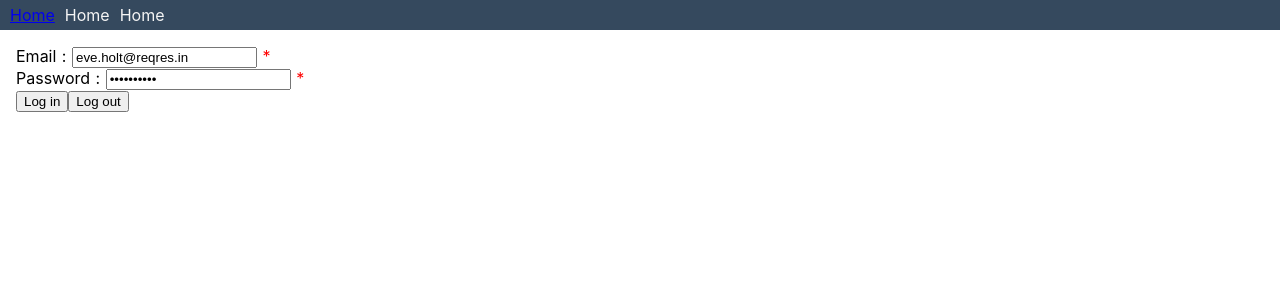
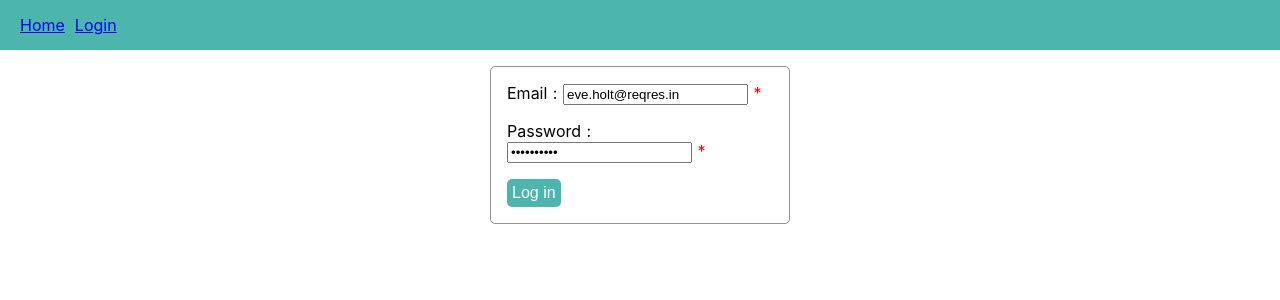
Before and after one commit to pathpi23/NuxtFtVueX, a Nuxt app: page /logIn in a window 1280 px wide. Shown: the top 300 px of the page. Built offline with nearby package versions, Linux system fonts and the light colour scheme.

Commit message:
Decorate a bit

```diff
--- a/assets/scss/main.scss
+++ b/assets/scss/main.scss
@@ -0,0 +1,38 @@
+$little:5px;
+$small:1rem;
+$medium:2rem;
+$large:3rem;
+$grayborder:#909497;
+$submit:#45B39D;
+$primary: #4DB6AC;
+$activeprime: #f5f5f5;
+$visitprime: #D0ECE7;
+.container {
+  padding: $small;
+}
+.card{
+  margin:auto;
+  p{
+    padding-bottom:$small;
+  }
+  span{
+    padding-bottom:$little;
+  }
+  padding: $small;
+  width: 300px;
+  border-radius: 5px;
+  border-style: solid;
+  border-color: $grayborder;
+  border-width: 1px;
+}
+.submit{
+  background-color: $primary;
+  border: none;
+  color: white;
+  text-align: center;
+  text-decoration: none;
+  font-size: 16px;
+  border-radius: 5px;
+padding: 5px;
+  cursor: pointer;
+}
--- a/components/menuBar.vue
+++ b/components/menuBar.vue
@@ -4,8 +4,9 @@
       <li>
         <nuxt-link to="/">Home</nuxt-link>
       </li>
-      <li>Home</li>
-      <li>Home</li>
+      <li>
+        <nuxt-link to="/login">Login</nuxt-link>
+      </li>
     </ul>
   </div>
 </template>
@@ -18,17 +19,27 @@
 </script>
 
 <style scoped lang="scss">
-  $primary: #35495e;
+  $primary: #4DB6AC;
+  $activeprime: #f5f5f5;
+  $visitprime: #D0ECE7;
+
   ul {
-    padding: 5px;
+    padding: 15px;
     overflow: auto;
     background: $primary;
   }
-
   li {
+    :visited{
+      color:$visitprime ;
+    }
+    :hover{
+      text-decoration: none;
+      color:$activeprime ;
+    }
     display: inline;
     background: $primary;
-    color: #F5F5F5;
+    color: $activeprime;
     padding: 5px;
   }
+
 </style>
--- a/nuxt.config.js
+++ b/nuxt.config.js
@@ -30,7 +30,9 @@ export default {
   /*
    ** Global CSS
    */
-  css: [],
+  css: [
+    '@/assets/scss/main.scss',
+  ],
   /*
    ** Plugins to load before mounting the App
    ** https://nuxtjs.org/guide/plugins
--- a/package.json
+++ b/package.json
@@ -13,6 +13,7 @@
     "generate": "nuxt build && nuxt export"
   },
   "dependencies": {
+    "@coreui/coreui": "^3.2.2",
     "@coreui/vue": "^3.0.12",
     "@nuxt/typescript-runtime": "^0.4.10",
     "@nuxtjs/auth": "^4.9.1",
@@ -20,6 +21,7 @@
     "@nuxtjs/pwa": "^3.0.0-beta.20",
     "axios": "^0.19.2",
     "body-parser": "^1.19.0",
+    "bulma": "^0.9.0",
     "express": "^4.17.1",
     "express-session": "^1.17.1",
     "nuxt": "^2.13.0",
--- a/pages/index.vue
+++ b/pages/index.vue
@@ -1,34 +1,38 @@
 <template>
+  <div>
+    <menuBar/>
     <div class="container">
-    <nuxt-link to="/login"> Login </nuxt-link>
-    <div>  Counter is : {{ $store.state.counter }}</div>
-    <div> <button @click="increment"> Add data</button></div>
+      <div class="card">
+        <h3>Click to add count</h3>
+        <p>Counter is : {{ $store.state.counter }}</p>
+        <button @click="increment"> Add data</button>
+      </div>
+    </div>
   </div>
 </template>
 <script>
-  import { mapState } from 'vuex'
+  import menuBar from '@/components/menuBar';
+  import {mapState} from 'vuex'
   export default {
+    components: {
+      menuBar
+    },
     data() {
-      return{
-
-      }
+      return {}
     },
-
-  fetch ({ store }) {
+    fetch({store}) {
       store.commit('increment')
     },
     computed: mapState([
       'counter'
     ]),
     methods: {
-    increment () {
+      increment() {
         this.$store.commit('increment')
       }
     }
   }
 </script>
 <style>
-  .container{
-    padding: 20px;
-  }
+
 </style>
--- a/pages/logIn.vue
+++ b/pages/logIn.vue
@@ -2,29 +2,40 @@
   <div>
     <menuBar/>
     <div class="container">
+      <div class="card" v-if="($store.state.token) == null">
         <ValidationProvider rules="required|email" v-slot="{errors}">
-        Email :
+          <p> Email :
             <input v-model="email" type="text" placeholder="example@email.com">
             <span style="color:red">
           *{{ errors[0] }}
         </span>
+          </p>
+
         </ValidationProvider>
-      <br/>
+
         <ValidationProvider v-slot="{errors}">
+          <p>
             Password :
             <input v-model="password" type="password" placeholder="Password">
             <span style="color:red">
           *{{ errors[0] }}
         </span>
+          </p>
+
         </ValidationProvider>
-      <br/>
-      <button @click="handleClickedLogin">Log in</button>
+
+        <button class="submit" @click="handleClickedLogin">Log in</button>
+      </div>
+      <div v-else class="card">
+        <p>You have login!</p>
+        <p>{{$store.state.token}}</p>
         <button @click="handleClickedLogout">Log out</button>
-      <p>{{ $store.state.token }}</p>
-    </div>
 
       </div>
+    </div>
+  </div>
 </template>
+
 <script>
   import menuBar from '@/components/menuBar';
   import axios from 'axios'
@@ -44,8 +55,7 @@
       handleClickedLogin() {
         if (this.email == '') {
           alert('Please fill in email')
-        }
-        else {
+        } else {
           console.log(this.email, this.password)
           this.$store.dispatch('Login', {
             email: this.email,
@@ -69,7 +79,5 @@
   }
 </script>
 <style>
-  .container {
-    padding: 1rem;
-  }
+
 </style>
```
Also changed, not shown: 1 other file (tests, documents, lock files or other folders). Lines whose indentation alone changed are shown as unchanged.
